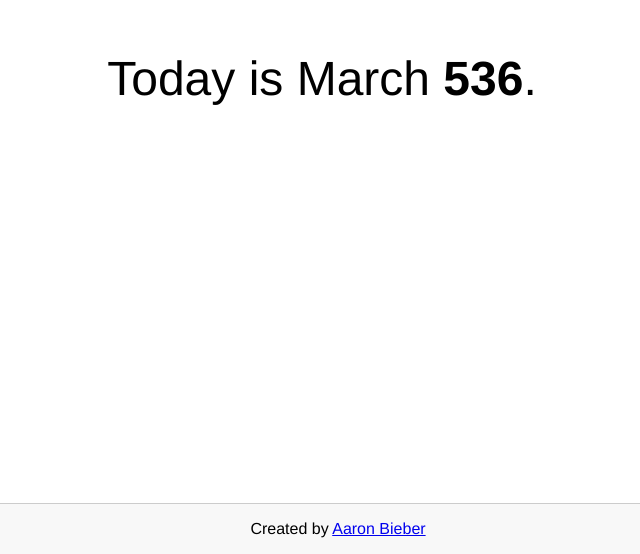
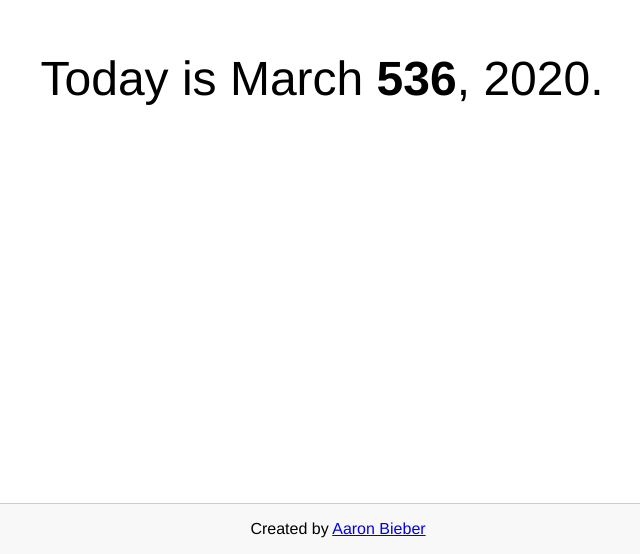
Before and after one commit to aaronbieber/march.wtf, a plain HTML site: page index.html in a window 1280 px wide. Shown: the part 246-800 px from the top of the page, without its empty margins (318-958 px from the left). Drawn offline with Linux system fonts and the light colour scheme.

Commit message:
Add the year because it's funnier

```diff
--- a/index.html
+++ b/index.html
@@ -41,7 +41,7 @@
   <body onload="javascript:update()">
 
     <div id="content">
-      <p>Today is March <em id="days">?</em>.</p>
+      <p>Today is March <em id="days">?</em>, 2020.</p>
     </div>
 
     <div id="footer">Created by <a href="https://aaronbieber.com/technology" target="_blank">Aaron Bieber</a></div>
```
